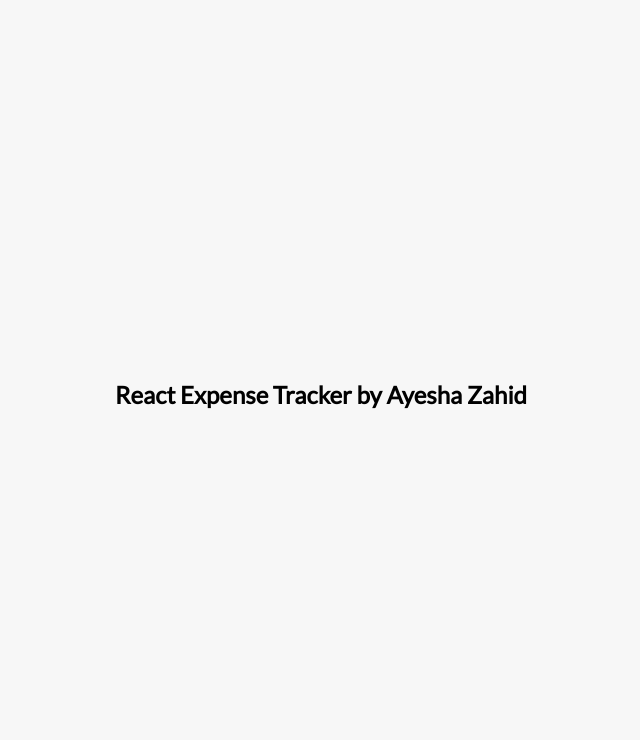
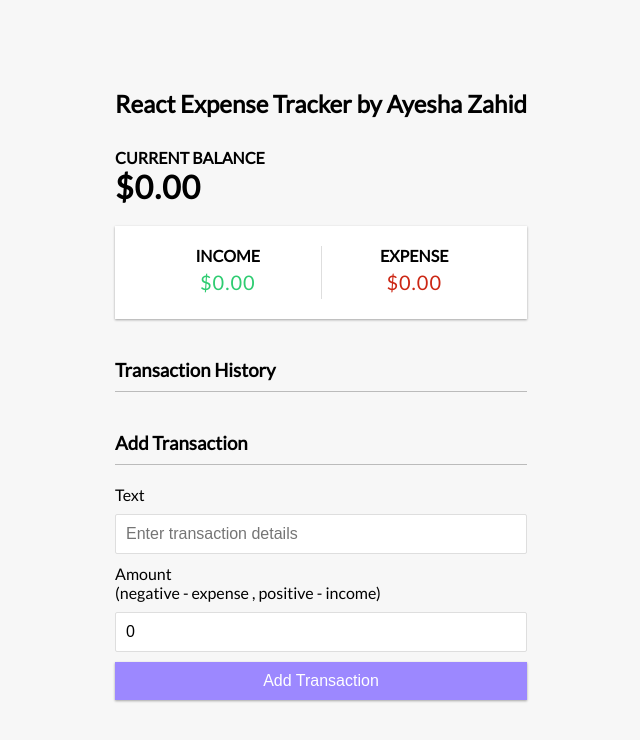
Before and after one commit to AishaZahid21/Expense_tracker, a React (Create React App) app: page / in a window 1280 px wide. Shown: the top 740 px of the page, without its empty margins (319-959 px from the left). Built offline with nearby package versions, Linux system fonts and the light colour scheme.

Commit message:
add all components

```diff
--- a/src/App.js
+++ b/src/App.js
@@ -1,6 +1,10 @@
 import './App.css';
 // import AccountSummary from './components/AccountSummary';
-import Header from "./components/header"
+import Header from "./components/Header"
+import Balance from "./components/Balance"
+import AccountSummary from "./components/AccountSummary"
+import TransactionHistory from "./components/TransactionHistory"
+import AddTransaction from "./components/AddTransaction"
 
 import  { GlobalProvider } from "./context/GlobalState"
 function App() {
@@ -9,10 +13,10 @@ function App() {
     <div>
       <Header />
       <div className="container"></div>
-      {/* <Balance /> */}
-      {/* <AccountSummary /> */}
-      {/* <TransactionHistory /> */}
-      {/* <AddTransaction /> */}
+      <Balance />
+      <AccountSummary />
+      <TransactionHistory />
+      <AddTransaction />
       </div>
       </GlobalProvider>
   );
```
